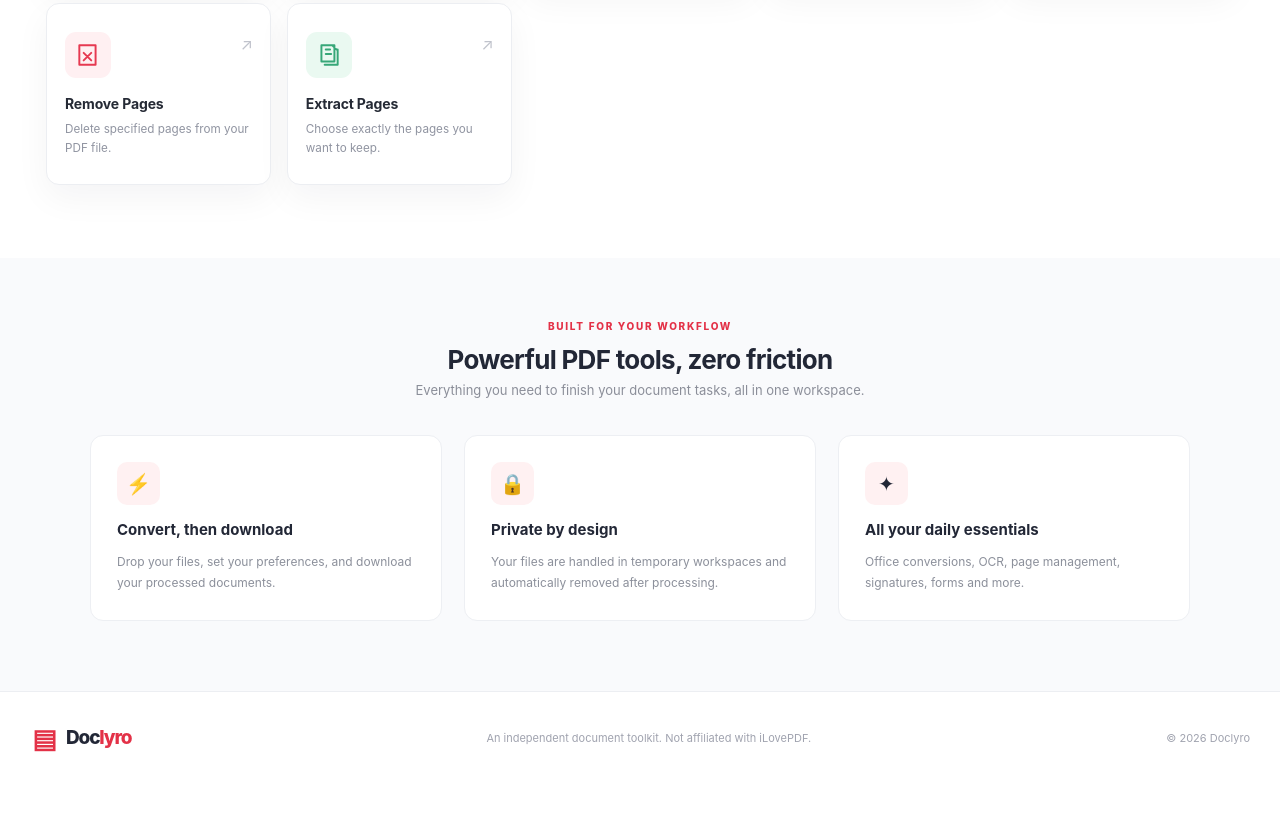
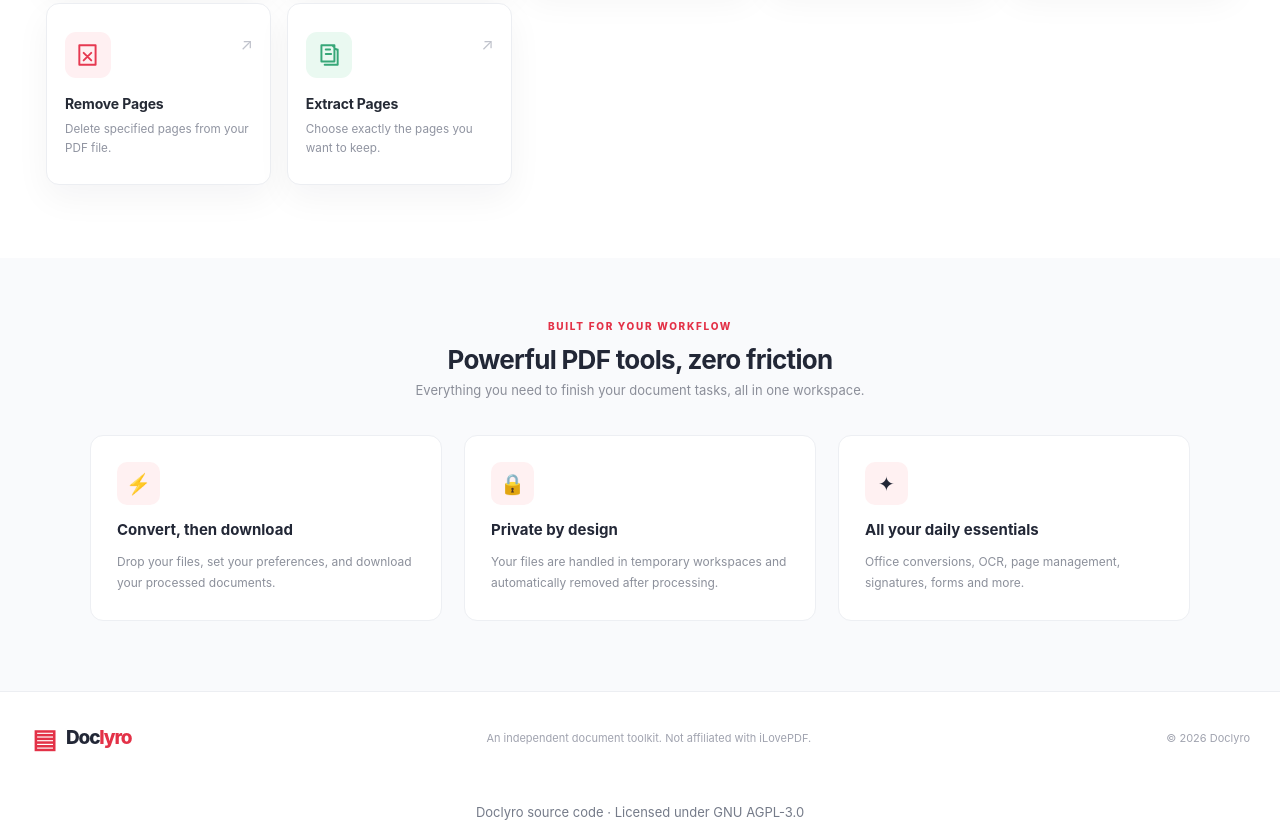
Before and after one commit to msrajput08/doclyro, a plain HTML site: page static/index.html in a window 1280 px wide. Shown: the part 2280-3120 px from the top of the page. Before the commit the page ends 3065 px from the top, so only its background shows below. Drawn offline with Linux system fonts and the light colour scheme; no server answers.

Commit message:
feat(legal): expose AGPL source link in application UI

```diff
--- a/static/index.html
+++ b/static/index.html
@@ -131,6 +131,7 @@
     <div role="alert" id="workspaceError" class="workspace-error" hidden></div>
   </section>
 </div>
+<footer class="legal-footer" style="padding:18px 24px;text-align:center;font-size:13px;color:var(--muted,#777)"><a href="https://github.com/msrajput08/doclyro" target="_blank" rel="noopener noreferrer">Doclyro source code</a> · Licensed under GNU AGPL-3.0</footer>
 <div class="toast" id="toast" role="status" aria-live="polite"></div>
 <script src="/page-preview.js?v=20261022-pageview" defer></script>
 <script src="/app.js?v=20261022-pageview" defer></script>
```
